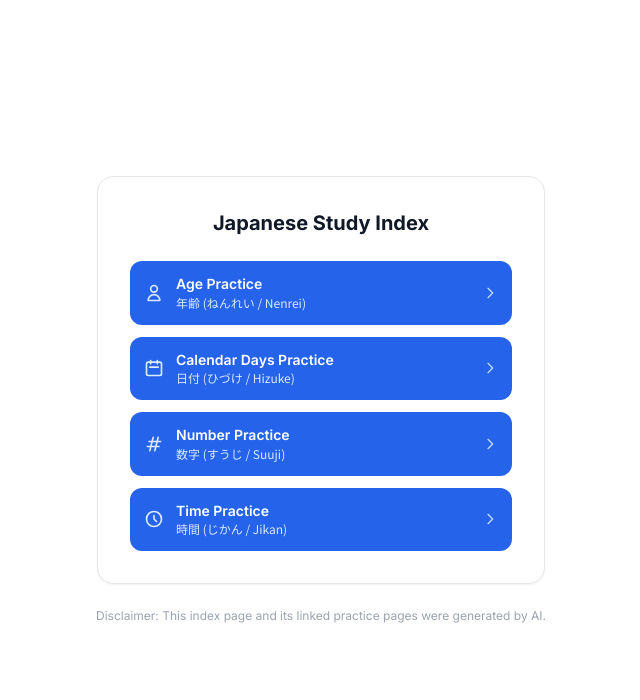
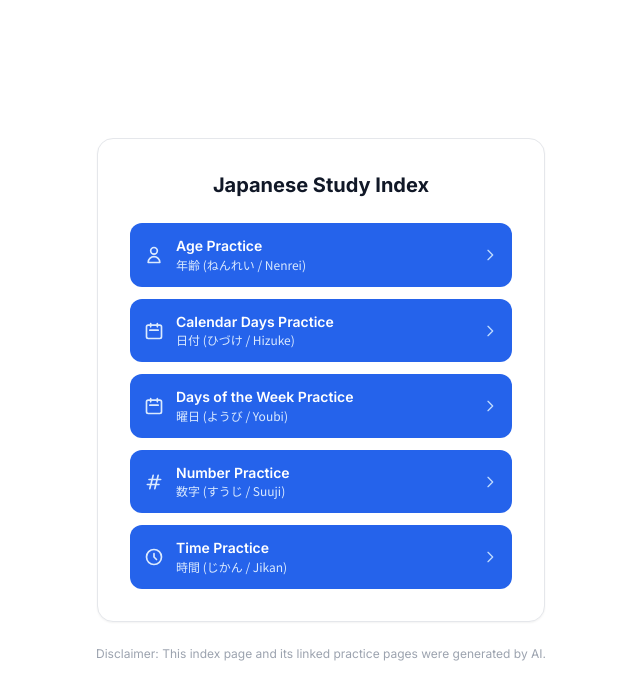
Before and after one commit to MugenAttack/JapaneseStudyHTML, a plain HTML site: page index.html in a window 1280 px wide. Shown: the whole page, without its empty margins (319-959 px from the left). Drawn offline with nearby package versions, Linux system fonts and the light colour scheme.

Commit message:
Update index.html

```diff
--- a/index.html
+++ b/index.html
@@ -65,7 +65,23 @@
                 </svg>
             </a>
 
-            <!-- 3. Number Practice -->
+            <!-- 3. Days of the Week Practice -->
+            <a href="DaysOfTheWeekPractice.html" class="flex items-center justify-between p-3.5 bg-blue-600 hover:bg-blue-700 active:bg-blue-800 text-white rounded-xl transition-colors">
+                <div class="flex items-center gap-3">
+                    <svg class="w-5 h-5 text-blue-100 shrink-0" fill="none" stroke="currentColor" viewBox="0 0 24 24">
+                        <path stroke-linecap="round" stroke-linejoin="round" stroke-width="2" d="M8 7V3m8 4V3m-9 8h10M5 21h14a2 2 0 002-2V7a2 2 0 00-2-2H5a2 2 0 00-2 2v12a2 2 0 002 2z"></path>
+                    </svg>
+                    <div>
+                        <div class="text-sm font-semibold leading-tight">Days of the Week Practice</div>
+                        <div class="text-xs text-blue-100 font-jp mt-0.5">曜日 (ようび / Youbi)</div>
+                    </div>
+                </div>
+                <svg class="w-4 h-4 text-blue-200" fill="none" stroke="currentColor" viewBox="0 0 24 24">
+                    <path stroke-linecap="round" stroke-linejoin="round" stroke-width="2" d="M9 5l7 7-7 7"></path>
+                </svg>
+            </a>
+
+            <!-- 4. Number Practice -->
             <a href="NumberPractice.html" class="flex items-center justify-between p-3.5 bg-blue-600 hover:bg-blue-700 active:bg-blue-800 text-white rounded-xl transition-colors">
                 <div class="flex items-center gap-3">
                     <svg class="w-5 h-5 text-blue-100 shrink-0" fill="none" stroke="currentColor" viewBox="0 0 24 24">
@@ -81,7 +97,7 @@
                 </svg>
             </a>
 
-            <!-- 4. Time Practice -->
+            <!-- 5. Time Practice -->
             <a href="TimePractice.html" class="flex items-center justify-between p-3.5 bg-blue-600 hover:bg-blue-700 active:bg-blue-800 text-white rounded-xl transition-colors">
                 <div class="flex items-center gap-3">
                     <svg class="w-5 h-5 text-blue-100 shrink-0" fill="none" stroke="currentColor" viewBox="0 0 24 24">
```
